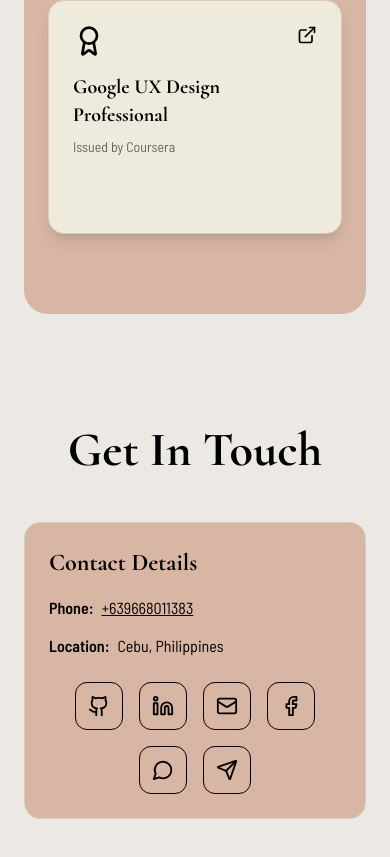
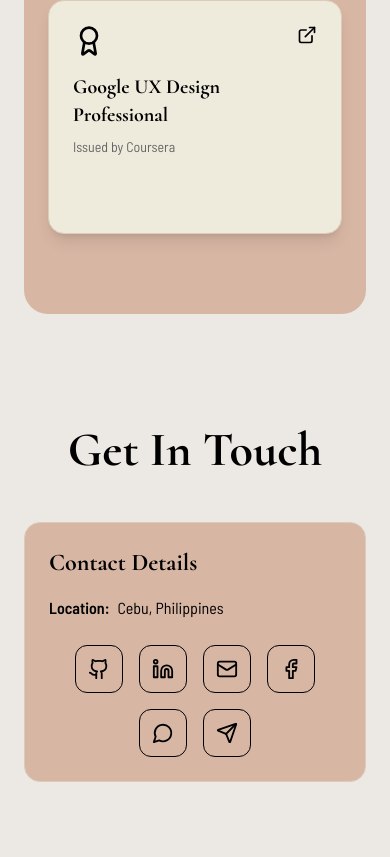
Before and after one commit to Yeeejj/cyrel-dynamic-showcase, a React (Vite) app: page / in a window 390 px wide. Shown: the part 8550-9407 px from the top of the page. Built offline with nearby package versions, Linux system fonts and the light colour scheme.

Commit message:
Remove phone number from Contact Details section

```diff
--- a/src/pages/Index.tsx
+++ b/src/pages/Index.tsx
@@ -289,10 +289,6 @@ const Index = () => {
               <h3 className="text-2xl font-bold text-[var(--text-primary)] mb-4 font-cormorant">Contact Details</h3>
               <ul className="space-y-3 text-[var(--text-primary)]">
                 <li>
-                  <span className="font-semibold text-[var(--accent)]">Phone:</span>
-                  <a href="http://Wa.me/+639668011383" target="_blank" rel="noopener noreferrer" className="ml-2 underline hover:opacity-80">+639668011383</a>
-                </li>
-                <li>
                   <span className="font-semibold text-[var(--accent)]">Location:</span>
                   <span className="ml-2">Cebu, Philippines</span>
                 </li>
```
